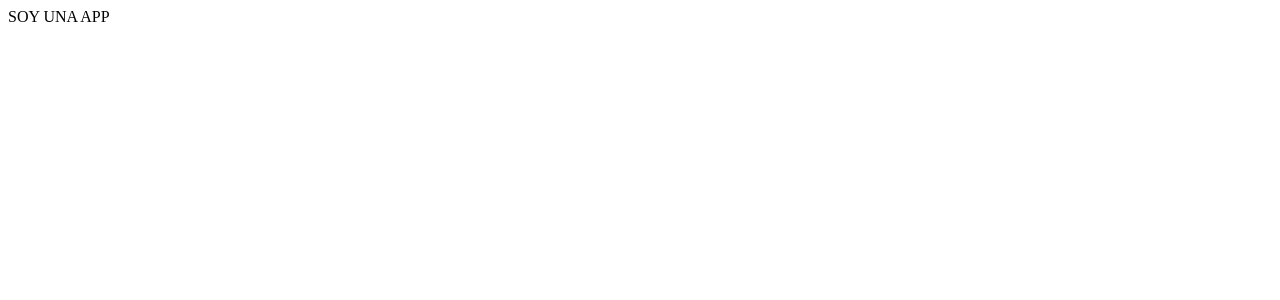
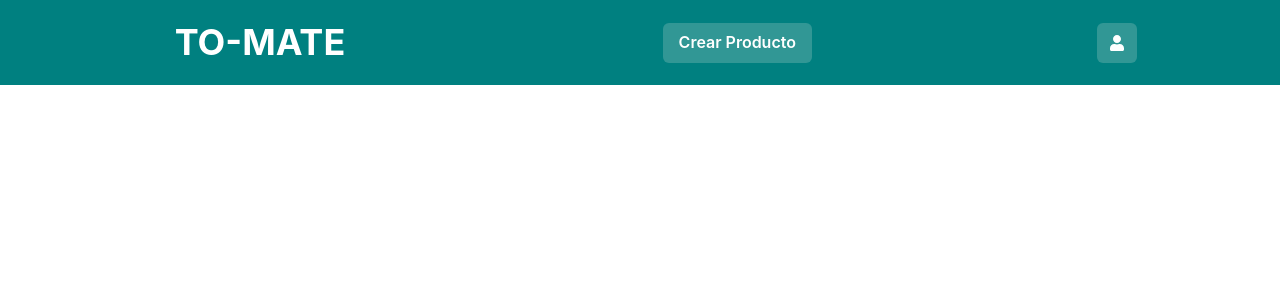
Before and after one commit to nahunicoR/E-Commerce, a React (Create React App) app in the folder client/: page / in a window 1280 px wide. Shown: the top 300 px of the page. Built offline with nearby package versions, Linux system fonts and the light colour scheme.

Commit message:
chakra instalado y resuelto error de dependencias, nav iniciado

```diff
--- a/client/src/App.js
+++ b/client/src/App.js
@@ -1,7 +1,14 @@
-import { Routes, Route } from "react-router-dom";
+/* import { Routes, Route } from "react-router-dom"; */
+
+import React from "react";
+import Nav from "./components/Nav";
 
 function App() {
-	return <div className="App">SOY UNA APP</div>;
+	return (
+		<div className="App">
+			<Nav />
+		</div>
+	);
 }
 
 export default App;
--- a/client/src/components/Nav.jsx
+++ b/client/src/components/Nav.jsx
@@ -1,5 +1,26 @@
 import React from "react";
+import { Flex, Heading, Button, IconButton } from "@chakra-ui/react";
+import { FaUser } from "react-icons/fa";
 
 export default function Nav() {
-	return <div>Nav</div>;
+	return (
+		<>
+			<Flex
+				bg="teal"
+				width="100%"
+				h="85"
+				alignItems={"center"}
+				justifyContent="space-around"
+				flexDirection={"row"}
+			>
+				<Heading color="white" px="8">
+					TO-MATE
+				</Heading>
+				<Button colorScheme={"teal"}> Crear Producto</Button>
+				<IconButton colorScheme={"teal"} icon={<FaUser />}>
+					Iniciar Sesion
+				</IconButton>
+			</Flex>
+		</>
+	);
 }
--- a/client/src/index.js
+++ b/client/src/index.js
@@ -4,15 +4,18 @@ import App from "./App";
 import { Provider } from "react-redux";
 import { store } from "./redux/store";
 import { BrowserRouter as Router } from "react-router-dom";
+import { ChakraProvider } from "@chakra-ui/react";
 
 ReactDOM.render(
+	<ChakraProvider>
 		<Provider store={store}>
 			<Router>
 				<React.StrictMode>
 					<App />
 				</React.StrictMode>
 			</Router>
-	</Provider>,
+		</Provider>
+	</ChakraProvider>,
 	document.getElementById("root")
 );
 
```
Also changed, not shown: client/package.json (+10 -13 lines). Lines whose indentation alone changed are shown as unchanged.
